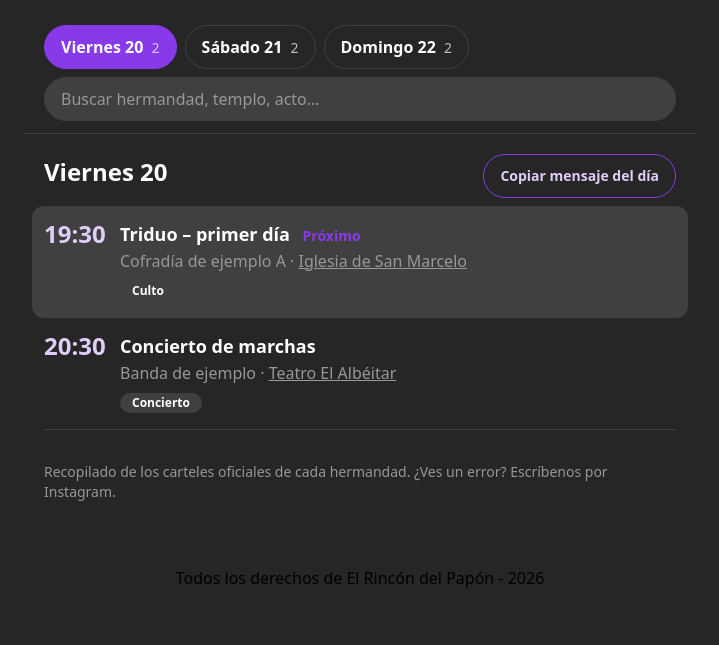
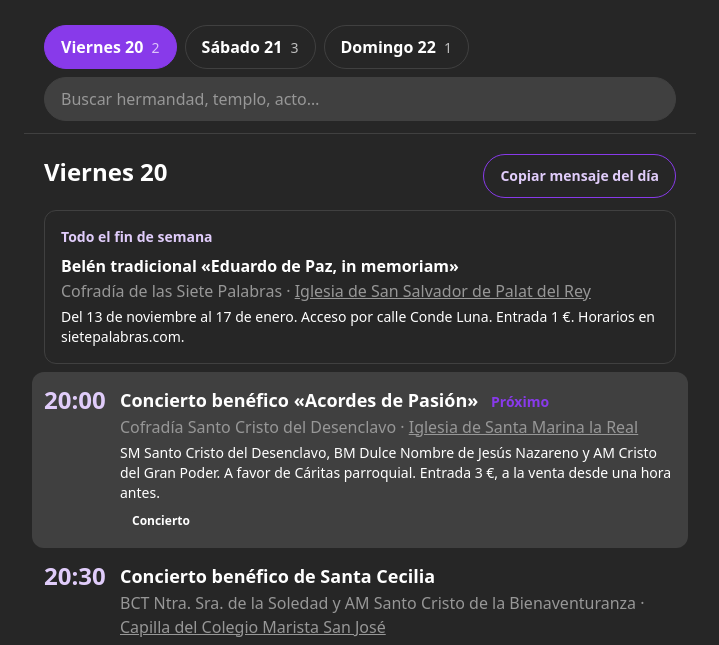
Before and after one commit to adiezdev/elrincondelpapon.com, an Astro site: page /agenda in a window 1280 px wide. Shown: the part 148-793 px from the top of the page, without its empty margins (280-999 px from the left). Built offline with nearby package versions, Linux system fonts and the light colour scheme; Astro itself is replaced by a stand-in of ours.

Commit message:
Agenda: actos del 20 al 22 de noviembre
Co-Authored-By: Claude Opus 5.5 <noreply@anthropic.com>
Claude-Session: https://claude.ai/code/session_01JuBfX3GyZ6yXy1RF62tAp6

```diff
--- a/src/data/agenda.ts
+++ b/src/data/agenda.ts
@@ -5,7 +5,7 @@
 //   t     → nombre del acto
 //   hdad  → hermandad / cofradía / organizador
 //   lugar → templo o sitio (se usa para el enlace a Google Maps)
-//   tipo  → Culto, Besamanos, Procesión, Concierto, Presentación...
+//   tipo  → Culto, Besamanos, Procesión, Concierto, Exposición...
 //   nota  → opcional
 
 export interface Acto {
@@ -18,15 +18,59 @@ export interface Acto {
   nota?: string;
 }
 
+// Lo que está abierto todo el fin de semana (exposiciones, belenes...). Sale arriba en todos los días.
+export interface Permanente {
+  t: string;
+  hdad: string;
+  lugar: string;
+  tipo: string;
+  nota?: string;
+}
+
 export const titulo = 'Agenda cofrade del fin de semana';
 export const subtitulo = 'Del viernes 20 al domingo 22 de noviembre de 2026';
 
-// TODO: sustituir por los actos reales de los carteles
 export const actos: Acto[] = [
-  { d: '2026-11-20', h: '19:30', t: 'Triduo – primer día', hdad: 'Cofradía de ejemplo A', lugar: 'Iglesia de San Marcelo', tipo: 'Culto' },
-  { d: '2026-11-20', h: '20:30', t: 'Concierto de marchas', hdad: 'Banda de ejemplo', lugar: 'Teatro El Albéitar', tipo: 'Concierto' },
-  { d: '2026-11-21', h: '12:00', t: 'Besamanos', hdad: 'Cofradía de ejemplo B', lugar: 'Basílica de San Isidoro', tipo: 'Besamanos', nota: 'Hasta las 14:00' },
-  { d: '2026-11-21', h: '19:00', t: 'Triduo – segundo día', hdad: 'Cofradía de ejemplo A', lugar: 'Iglesia de San Marcelo', tipo: 'Culto' },
-  { d: '2026-11-22', h: '12:30', t: 'Función principal', hdad: 'Cofradía de ejemplo A', lugar: 'Iglesia de San Marcelo', tipo: 'Culto' },
-  { d: '2026-11-22', h: '18:00', t: 'Procesión extraordinaria', hdad: 'Cofradía de ejemplo C', lugar: 'Catedral de León', tipo: 'Procesión', nota: 'Salida desde la Puerta del Perdón' },
+  // Viernes 20
+  {
+    d: '2026-11-20', h: '20:00', t: 'Concierto benéfico «Acordes de Pasión»',
+    hdad: 'Cofradía Santo Cristo del Desenclavo', lugar: 'Iglesia de Santa Marina la Real', tipo: 'Concierto',
+    nota: 'SM Santo Cristo del Desenclavo, BM Dulce Nombre de Jesús Nazareno y AM Cristo del Gran Poder. A favor de Cáritas parroquial. Entrada 3 €, a la venta desde una hora antes.',
+  },
+  {
+    d: '2026-11-20', h: '20:30', t: 'Concierto benéfico de Santa Cecilia',
+    hdad: 'BCT Ntra. Sra. de la Soledad y AM Santo Cristo de la Bienaventuranza', lugar: 'Capilla del Colegio Marista San José', tipo: 'Concierto',
+    nota: 'Con la actuación de María de León y Sanabria. A favor de SED. Donativo 3 €.',
+  },
+
+  // Sábado 21
+  {
+    d: '2026-11-21', h: '19:00', t: 'Santa Misa en honor a Nuestra Madre de la Piedad',
+    hdad: 'Cofradía Santo Cristo de la Bienaventuranza', lugar: 'Parroquia de San Claudio', tipo: 'Culto',
+    nota: 'Con motivo de su onomástica.',
+  },
+  {
+    d: '2026-11-21', h: '19:30', t: 'Santa Misa en honor a Ntro. Padre Jesús de la Misericordia',
+    hdad: 'Cofradía de Ntro. Sr. Jesús de la Redención', lugar: 'Iglesia de San Marcos', tipo: 'Culto',
+    nota: 'Festividad de Cristo Rey.',
+  },
+  {
+    d: '2026-11-21', h: '19:30', t: 'XXIV Concierto de Santa Cecilia',
+    hdad: 'Banda de Música de las Siete Palabras', lugar: 'Iglesia de San Juan y San Pedro de Renueva', tipo: 'Concierto',
+  },
+
+  // Domingo 22
+  {
+    d: '2026-11-22', h: '18:30', t: 'Concierto de Santa Cecilia',
+    hdad: 'Banda de Música Reino de León', lugar: 'Teatro San Francisco', tipo: 'Concierto',
+    nota: 'Organizan Cofradía del Stmo. Cristo de la Expiración y del Silencio y Pía Unión de San Antonio de Padua. Entradas en taquilla desde las 17:30 con donativo voluntario. Máximo 2 por persona.',
+  },
 ];
+
+export const permanentes: Permanente[] = [
+  {
+    t: 'Belén tradicional «Eduardo de Paz, in memoriam»',
+    hdad: 'Cofradía de las Siete Palabras', lugar: 'Iglesia de San Salvador de Palat del Rey', tipo: 'Exposición',
+    nota: 'Del 13 de noviembre al 17 de enero. Acceso por calle Conde Luna. Entrada 1 €. Horarios en sietepalabras.com.',
+  },
+];
--- a/src/pages/agenda.astro
+++ b/src/pages/agenda.astro
@@ -1,6 +1,6 @@
 ---
 import Layout from '../layouts/Layout.astro';
-import { actos, titulo, subtitulo } from '../data/agenda';
+import { actos, permanentes, titulo, subtitulo } from '../data/agenda';
 
 const ordenados = [...actos].sort((a, b) => (a.d + a.h).localeCompare(b.d + b.h));
 const dias = [...new Set(ordenados.map((a) => a.d))];
@@ -48,6 +48,7 @@ const maps = (lugar: string) =>
       const mensaje =
         `📅 ${nombreDia(d).toUpperCase()}\n\n` +
         delDia.map((a) => `${a.h} · ${a.t} · ${a.hdad} · ${a.lugar}`).join('\n') +
+        (permanentes.length ? `\n\nTodo el finde:\n` + permanentes.map((p) => `${p.t} · ${p.lugar}`).join('\n') : '') +
         `\n\n👉 Agenda completa: elrincondelpapon.com/agenda`;
       return (
         <section class="day pt-5" data-day={d} hidden={i !== 0}>
@@ -57,6 +58,20 @@ const maps = (lugar: string) =>
               Copiar mensaje del día
             </button>
           </div>
+          {permanentes.length > 0 && (
+            <div class="mt-3 rounded-xl border border-[#404040] p-4">
+              <p class="text-sm font-semibold text-[rgb(224,204,250)]">Todo el fin de semana</p>
+              {permanentes.map((p) => (
+                <div class="ev mt-2" data-h="" data-text={[p.t, p.hdad, p.lugar, p.tipo, p.nota].join(' ').toLowerCase()}>
+                  <p class="font-semibold leading-snug">{p.t}</p>
+                  <p class="mt-0.5 text-[#979797]">
+                    {p.hdad} · <a class="underline hover:text-white" href={maps(p.lugar)} target="_blank" rel="noopener">{p.lugar}</a>
+                  </p>
+                  {p.nota && <p class="mt-1 text-sm">{p.nota}</p>}
+                </div>
+              ))}
+            </div>
+          )}
           <ol class="mt-2">
             {delDia.map((a) => (
               <li
@@ -144,7 +159,7 @@ const maps = (lugar: string) =>
   const sec = days.find((s) => s.dataset.day === hoy);
   if (sec) {
     let marcado = false;
-    sec.querySelectorAll<HTMLElement>('.ev').forEach((li) => {
+    sec.querySelectorAll<HTMLElement>('li.ev').forEach((li) => {
       const m = toMin(li.dataset.h ?? '00:00');
       if (m < nowMin - 90) li.classList.add('past');
       else if (!marcado && m >= nowMin - 30) {
```
